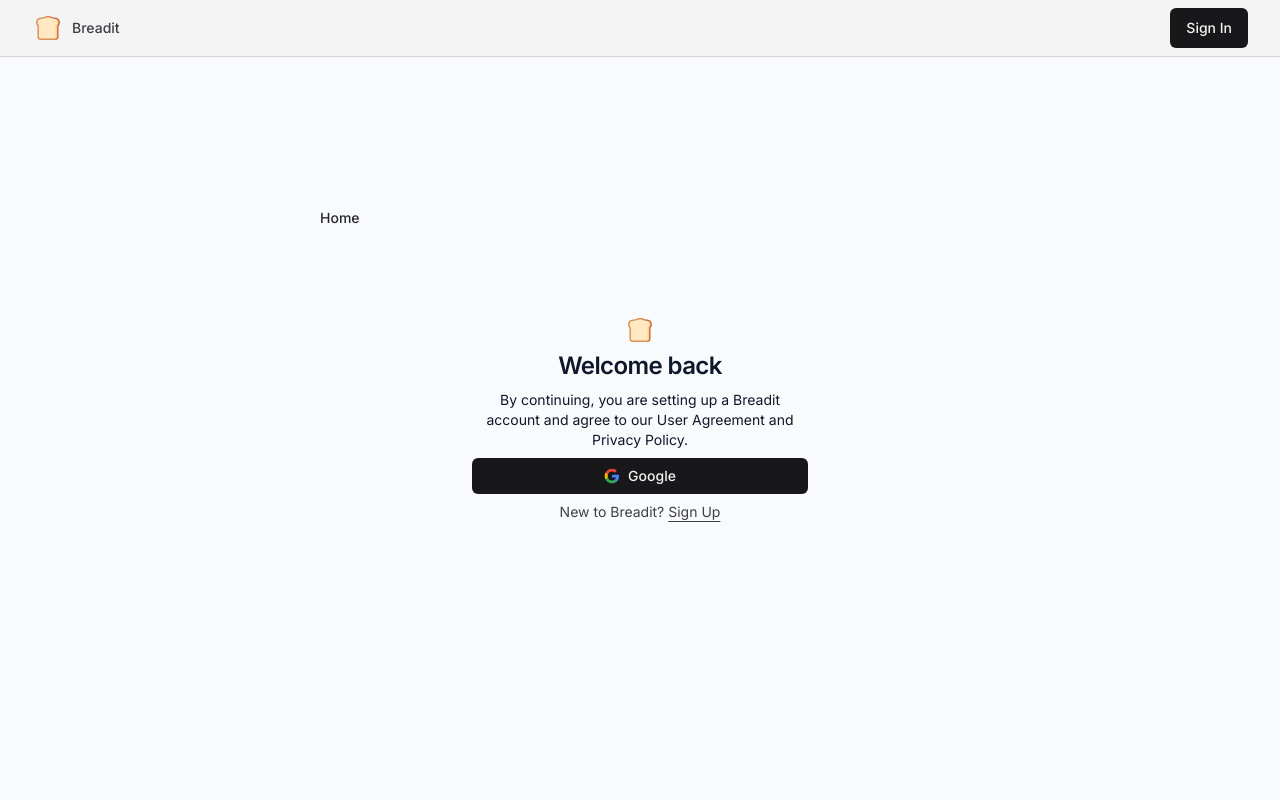
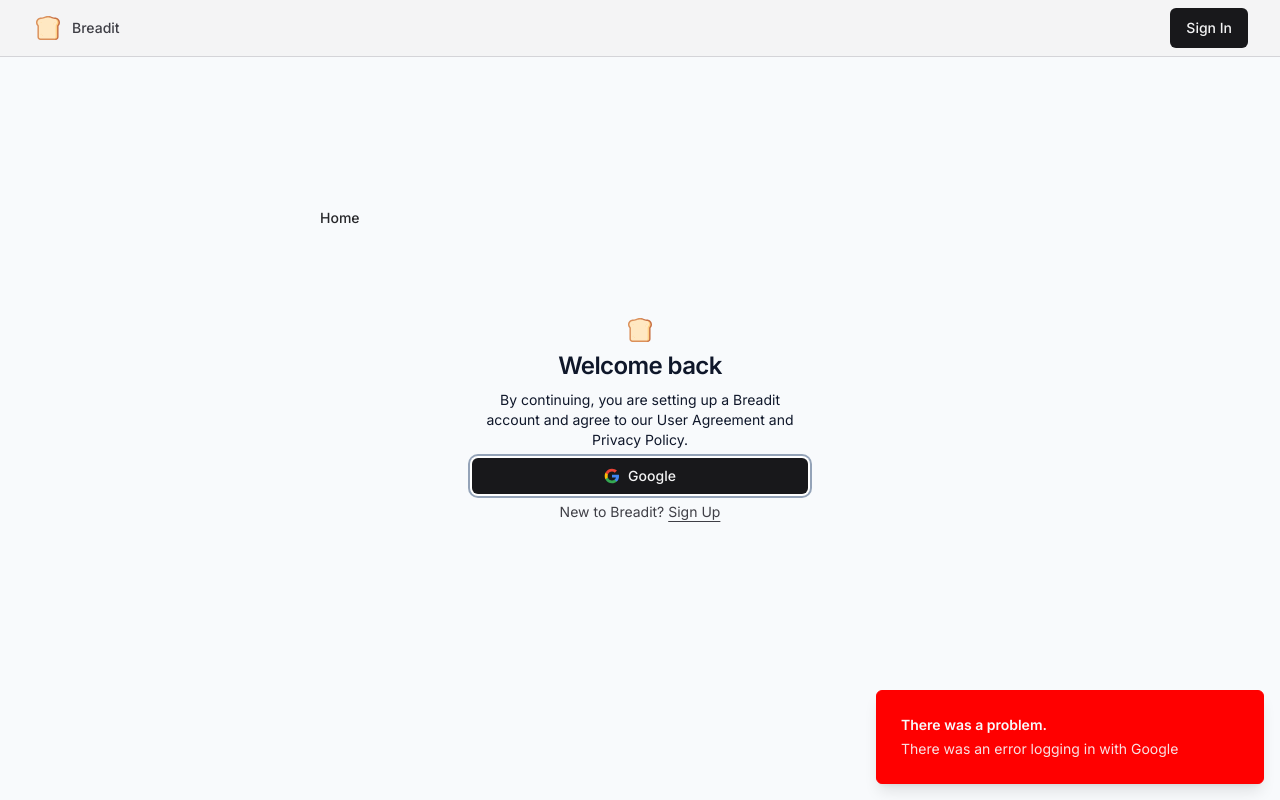
Before and after one commit to shaneenvitug/breadit, a Next.js app: page /sign-in in a window 1280 px wide. Both pictures are taken after a click on the button "Google". Built offline with nearby package versions, Linux system fonts and the light colour scheme.

Commit message:
add toast and tested error

```diff
--- a/src/app/layout.tsx
+++ b/src/app/layout.tsx
@@ -2,6 +2,7 @@
 import '@/styles/globals.css'
 import {Inter} from "next/font/google"
 import Navbar from '@/components/Navbar'
+import { Toaster } from '@/components/ui/Toaster'
 
 export const metadata = {
   title: 'Breadit',
@@ -28,6 +29,8 @@
         <div className='container max-w-7xl mx-auto h-full pt-12'>
           {children}
         </div>
+
+        <Toaster />
       </body>
     </html>
   )
--- a/src/components/UserAuthForm.tsx
+++ b/src/components/UserAuthForm.tsx
@@ -5,18 +5,26 @@
 import { cn } from '@/lib/utils'
 import { signIn } from 'next-auth/react'
 import { Icons } from './Icons';
+import { useToast } from '@/hooks/use-toast'
 
 const UserAuthForm = () => {
 
   const [isLoading, setIsLoading] = useState<boolean>(false)
+  const {toast} = useToast()
 
   const loginWithGoogle = async () => {
     setIsLoading(true)
 
     try {
+      throw new Error
       await signIn('google')
     } catch (error) {
       // toast notification
+      toast({
+        title: 'There was a problem.',
+        description: 'There was an error logging in with Google',
+        variant: 'destructive'
+      })
     } finally {
       setIsLoading(false)
     }
--- /dev/null
+++ b/src/components/ui/Toast.tsx
@@ -0,0 +1,127 @@
+import * as React from "react"
+import * as ToastPrimitives from "@radix-ui/react-toast"
+import { cva, type VariantProps } from "class-variance-authority"
+import { X } from "lucide-react"
+
+import { cn } from "@/lib/utils"
+
+const ToastProvider = ToastPrimitives.Provider
+
+const ToastViewport = React.forwardRef<
+  React.ElementRef<typeof ToastPrimitives.Viewport>,
+  React.ComponentPropsWithoutRef<typeof ToastPrimitives.Viewport>
+>(({ className, ...props }, ref) => (
+  <ToastPrimitives.Viewport
+    ref={ref}
+    className={cn(
+      "fixed top-0 z-[100] flex max-h-screen w-full flex-col-reverse p-4 sm:bottom-0 sm:right-0 sm:top-auto sm:flex-col md:max-w-[420px]",
+      className
+    )}
+    {...props}
+  />
+))
+ToastViewport.displayName = ToastPrimitives.Viewport.displayName
+
+const toastVariants = cva(
+  "data-[swipe=move]:transition-none group relative pointer-events-auto flex w-full items-center justify-between space-x-4 overflow-hidden rounded-md border p-6 pr-8 shadow-lg transition-all data-[swipe=move]:translate-x-[var(--radix-toast-swipe-move-x)] data-[swipe=cancel]:translate-x-0 data-[swipe=end]:translate-x-[var(--radix-toast-swipe-end-x)] data-[state=open]:animate-in data-[state=closed]:animate-out data-[swipe=end]:animate-out data-[state=closed]:fade-out-80 data-[state=open]:slide-in-from-top-full data-[state=open]:sm:slide-in-from-bottom-full data-[state=closed]:slide-out-to-right-full",
+  {
+    variants: {
+      variant: {
+        default: "bg-background border",
+        destructive:
+          "group destructive border-destructive bg-destructive text-destructive-foreground",
+      },
+    },
+    defaultVariants: {
+      variant: "default",
+    },
+  }
+)
+
+const Toast = React.forwardRef<
+  React.ElementRef<typeof ToastPrimitives.Root>,
+  React.ComponentPropsWithoutRef<typeof ToastPrimitives.Root> &
+    VariantProps<typeof toastVariants>
+>(({ className, variant, ...props }, ref) => {
+  return (
+    <ToastPrimitives.Root
+      ref={ref}
+      className={cn(toastVariants({ variant }), className)}
+      {...props}
+    />
+  )
+})
+Toast.displayName = ToastPrimitives.Root.displayName
+
+const ToastAction = React.forwardRef<
+  React.ElementRef<typeof ToastPrimitives.Action>,
+  React.ComponentPropsWithoutRef<typeof ToastPrimitives.Action>
+>(({ className, ...props }, ref) => (
+  <ToastPrimitives.Action
+    ref={ref}
+    className={cn(
+      "inline-flex h-8 shrink-0 items-center justify-center rounded-md border bg-transparent px-3 text-sm font-medium ring-offset-background transition-colors hover:bg-secondary focus:outline-none focus:ring-2 focus:ring-ring focus:ring-offset-2 disabled:pointer-events-none disabled:opacity-50 group-[.destructive]:border-destructive/30 group-[.destructive]:hover:border-destructive/30 group-[.destructive]:hover:bg-destructive group-[.destructive]:hover:text-destructive-foreground group-[.destructive]:focus:ring-destructive",
+      className
+    )}
+    {...props}
+  />
+))
+ToastAction.displayName = ToastPrimitives.Action.displayName
+
+const ToastClose = React.forwardRef<
+  React.ElementRef<typeof ToastPrimitives.Close>,
+  React.ComponentPropsWithoutRef<typeof ToastPrimitives.Close>
+>(({ className, ...props }, ref) => (
+  <ToastPrimitives.Close
+    ref={ref}
+    className={cn(
+      "absolute right-2 top-2 rounded-md p-1 text-foreground/50 opacity-0 transition-opacity hover:text-foreground focus:opacity-100 focus:outline-none focus:ring-2 group-hover:opacity-100 group-[.destructive]:text-red-300 group-[.destructive]:hover:text-red-50 group-[.destructive]:focus:ring-red-400 group-[.destructive]:focus:ring-offset-red-600",
+      className
+    )}
+    toast-close=""
+    {...props}
+  >
+    <X className="h-4 w-4" />
+  </ToastPrimitives.Close>
+))
+ToastClose.displayName = ToastPrimitives.Close.displayName
+
+const ToastTitle = React.forwardRef<
+  React.ElementRef<typeof ToastPrimitives.Title>,
+  React.ComponentPropsWithoutRef<typeof ToastPrimitives.Title>
+>(({ className, ...props }, ref) => (
+  <ToastPrimitives.Title
+    ref={ref}
+    className={cn("text-sm font-semibold", className)}
+    {...props}
+  />
+))
+ToastTitle.displayName = ToastPrimitives.Title.displayName
+
+const ToastDescription = React.forwardRef<
+  React.ElementRef<typeof ToastPrimitives.Description>,
+  React.ComponentPropsWithoutRef<typeof ToastPrimitives.Description>
+>(({ className, ...props }, ref) => (
+  <ToastPrimitives.Description
+    ref={ref}
+    className={cn("text-sm opacity-90", className)}
+    {...props}
+  />
+))
+ToastDescription.displayName = ToastPrimitives.Description.displayName
+
+type ToastProps = React.ComponentPropsWithoutRef<typeof Toast>
+
+type ToastActionElement = React.ReactElement<typeof ToastAction>
+
+export {
+  type ToastProps,
+  type ToastActionElement,
+  ToastProvider,
+  ToastViewport,
+  Toast,
+  ToastTitle,
+  ToastDescription,
+  ToastClose,
+  ToastAction,
+}
--- /dev/null
+++ b/src/components/ui/Toaster.tsx
@@ -0,0 +1,35 @@
+'use client'
+
+import {
+  Toast,
+  ToastClose,
+  ToastDescription,
+  ToastProvider,
+  ToastTitle,
+  ToastViewport,
+} from '@/components/ui/Toast'
+import { useToast } from '@/hooks/use-toast'
+
+export function Toaster() {
+  const { toasts } = useToast()
+
+  return (
+    <ToastProvider>
+      {toasts.map(function({ id, title, description, action, ...props }) {
+        return (
+          <Toast key={id} {...props}>
+            <div className='grid gap-1'>
+              {title && <ToastTitle>{title}</ToastTitle>}
+              {description && (
+                <ToastDescription>{description}</ToastDescription>
+              )}
+            </div>
+            {action}
+            <ToastClose />
+          </Toast>
+        )
+      })}
+      <ToastViewport />
+    </ToastProvider>
+  )
+}
--- /dev/null
+++ b/src/hooks/use-toast.ts
@@ -0,0 +1,189 @@
+// Inspired by react-hot-toast library
+import * as React from "react"
+
+import type { ToastActionElement, ToastProps } from "@/components/ui/Toast"
+
+const TOAST_LIMIT = 1
+const TOAST_REMOVE_DELAY = 1000000
+
+type ToasterToast = ToastProps & {
+  id: string
+  title?: React.ReactNode
+  description?: React.ReactNode
+  action?: ToastActionElement
+}
+
+const actionTypes = {
+  ADD_TOAST: "ADD_TOAST",
+  UPDATE_TOAST: "UPDATE_TOAST",
+  DISMISS_TOAST: "DISMISS_TOAST",
+  REMOVE_TOAST: "REMOVE_TOAST",
+} as const
+
+let count = 0
+
+function genId() {
+  count = (count + 1) % Number.MAX_VALUE
+  return count.toString()
+}
+
+type ActionType = typeof actionTypes
+
+type Action =
+  | {
+      type: ActionType["ADD_TOAST"]
+      toast: ToasterToast
+    }
+  | {
+      type: ActionType["UPDATE_TOAST"]
+      toast: Partial<ToasterToast>
+    }
+  | {
+      type: ActionType["DISMISS_TOAST"]
+      toastId?: ToasterToast["id"]
+    }
+  | {
+      type: ActionType["REMOVE_TOAST"]
+      toastId?: ToasterToast["id"]
+    }
+
+interface State {
+  toasts: ToasterToast[]
+}
+
+const toastTimeouts = new Map<string, ReturnType<typeof setTimeout>>()
+
+const addToRemoveQueue = (toastId: string) => {
+  if (toastTimeouts.has(toastId)) {
+    return
+  }
+
+  const timeout = setTimeout(() => {
+    toastTimeouts.delete(toastId)
+    dispatch({
+      type: "REMOVE_TOAST",
+      toastId: toastId,
+    })
+  }, TOAST_REMOVE_DELAY)
+
+  toastTimeouts.set(toastId, timeout)
+}
+
+export const reducer = (state: State, action: Action): State => {
+  switch (action.type) {
+    case "ADD_TOAST":
+      return {
+        ...state,
+        toasts: [action.toast, ...state.toasts].slice(0, TOAST_LIMIT),
+      }
+
+    case "UPDATE_TOAST":
+      return {
+        ...state,
+        toasts: state.toasts.map((t) =>
+          t.id === action.toast.id ? { ...t, ...action.toast } : t
+        ),
+      }
+
+    case "DISMISS_TOAST": {
+      const { toastId } = action
+
+      // ! Side effects ! - This could be extracted into a dismissToast() action,
+      // but I'll keep it here for simplicity
+      if (toastId) {
+        addToRemoveQueue(toastId)
+      } else {
+        state.toasts.forEach((toast) => {
+          addToRemoveQueue(toast.id)
+        })
+      }
+
+      return {
+        ...state,
+        toasts: state.toasts.map((t) =>
+          t.id === toastId || toastId === undefined
+            ? {
+                ...t,
+                open: false,
+              }
+            : t
+        ),
+      }
+    }
+    case "REMOVE_TOAST":
+      if (action.toastId === undefined) {
+        return {
+          ...state,
+          toasts: [],
+        }
+      }
+      return {
+        ...state,
+        toasts: state.toasts.filter((t) => t.id !== action.toastId),
+      }
+  }
+}
+
+const listeners: Array<(state: State) => void> = []
+
+let memoryState: State = { toasts: [] }
+
+function dispatch(action: Action) {
+  memoryState = reducer(memoryState, action)
+  listeners.forEach((listener) => {
+    listener(memoryState)
+  })
+}
+
+type Toast = Omit<ToasterToast, "id">
+
+function toast({ ...props }: Toast) {
+  const id = genId()
+
+  const update = (props: ToasterToast) =>
+    dispatch({
+      type: "UPDATE_TOAST",
+      toast: { ...props, id },
+    })
+  const dismiss = () => dispatch({ type: "DISMISS_TOAST", toastId: id })
+
+  dispatch({
+    type: "ADD_TOAST",
+    toast: {
+      ...props,
+      id,
+      open: true,
+      onOpenChange: (open) => {
+        if (!open) dismiss()
+      },
+    },
+  })
+
+  return {
+    id: id,
+    dismiss,
+    update,
+  }
+}
+
+function useToast() {
+  const [state, setState] = React.useState<State>(memoryState)
+
+  React.useEffect(() => {
+    listeners.push(setState)
+    return () => {
+      const index = listeners.indexOf(setState)
+      if (index > -1) {
+        listeners.splice(index, 1)
+      }
+    }
+  }, [state])
+
+  return {
+    ...state,
+    toast,
+    dismiss: (toastId?: string) => dispatch({ type: "DISMISS_TOAST", toastId }),
+  }
+}
+
+export { useToast, toast }
```
